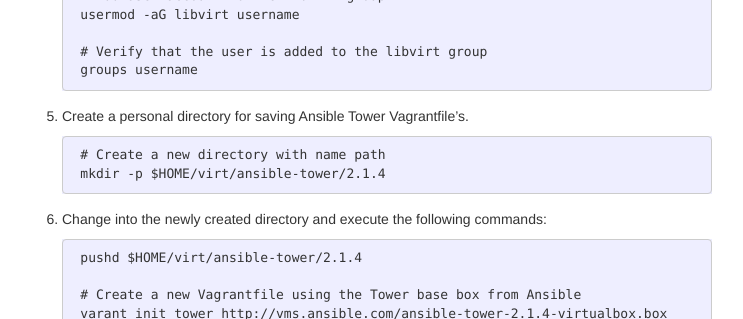
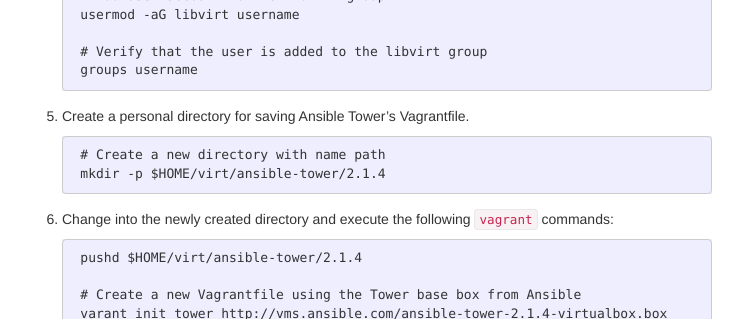
Before and after one commit to ecwpz91/ecwpz91.github.io, a Jekyll site: the page built from _posts/2017-06-22-getting-and-installing-ansible-tower.md, in a window 1280 px wide and 900 px high, scrolled down 1336 px. Shown: the part 152-471 px from the top of the window, without its empty margins (268-1011 px from the left). Built offline with Jekyll 4.4.1, drawn with Linux system fonts in a browser that asks for light colours; nearby versions of some CDN libraries.

Commit message:
Fixed formatting/legibility

```diff
--- a/_posts/2017-06-22-getting-and-installing-ansible-tower.md
+++ b/_posts/2017-06-22-getting-and-installing-ansible-tower.md
@@ -74,12 +74,12 @@
         # Verify that the user is added to the libvirt group
         groups username
 
-4. Create a personal directory for saving Ansible Tower Vagrantfile's.
+4. Create a personal directory for saving Ansible Tower's Vagrantfile.
 
         # Create a new directory with name path
         mkdir -p $HOME/virt/ansible-tower/2.1.4
 
-5. Change into the newly created directory and execute the following commands:
+5. Change into the newly created directory and execute the following `vagrant` commands:
 
         pushd $HOME/virt/ansible-tower/2.1.4
 
```
